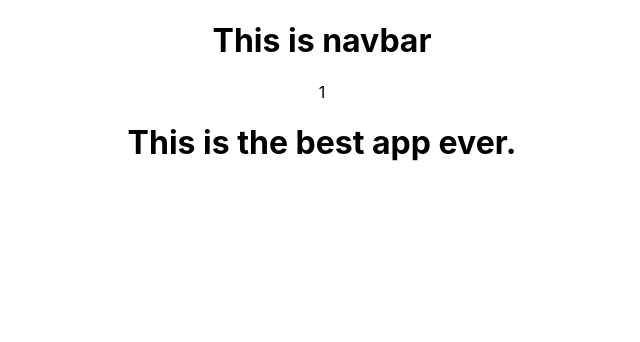
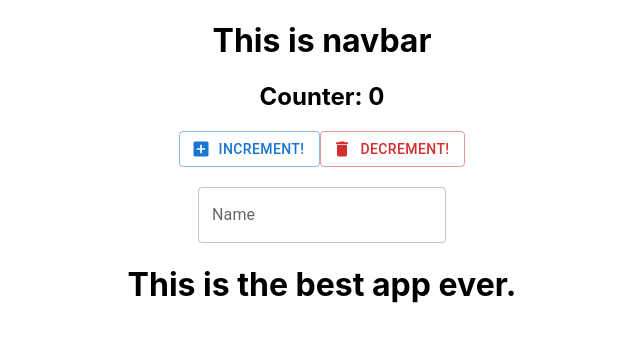
Before and after one commit to kowais915/prodify, a React (Create React App) app: page / in a window 1280 px wide. Shown: the top 342 px of the page, without its empty margins (318-958 px from the left). Built offline with nearby package versions, Linux system fonts and the light colour scheme.

Commit message:
:alembic: Trying out different MUI components

```diff
--- a/package.json
+++ b/package.json
@@ -5,6 +5,8 @@
   "dependencies": {
     "@emotion/react": "^11.11.1",
     "@emotion/styled": "^11.11.0",
+    "@fontsource/roboto": "^5.0.3",
+    "@mui/icons-material": "^5.11.16",
     "@mui/material": "^5.13.6",
     "@testing-library/jest-dom": "^5.16.5",
     "@testing-library/react": "^13.4.0",
--- a/src/components/Navbar.js
+++ b/src/components/Navbar.js
@@ -1,8 +1,96 @@
+import {Typography } from '@mui/material';
+import {Button } from '@mui/material';
+import {Container } from '@mui/material';
+import DeleteIcon from '@mui/icons-material/Delete';
+import AddBoxIcon from '@mui/icons-material/AddBox';
+import {useState } from 'react'
+import {TextField } from '@mui/material'
+
+
+
 
 const Navbar = () => {
+
+
+    const [counter, setCounter ] = useState(0);
+
+    const inc = ()=>{
+        setCounter((old)=>{
+            return old + 1;
+        })
+    }
+
+    const dec = ()=>{
+        setCounter((old )=>{
+            return old - 1;
+        })
+    }
+
     return (
+
         <div className="navbar">
-            <h1>This is navbar</h1>1
+            <h1>This is navbar</h1>
+
+            <h2>
+                Counter: {counter}
+            </h2>
+
+            <Container>
+                <Typography
+                    variant="h3"
+                    align="center"
+                    gutterBottom
+                    color ="secondary"
+                >
+
+                </Typography>
+
+                <Button
+                    onClick={()=>{
+                        inc();
+                    }}
+                    color= "primary"
+                    variant="outlined"
+                    startIcon = {<AddBoxIcon/>}
+
+                >
+                    Increment!
+
+                </Button>
+
+
+
+
+
+                            <Button
+                            onClick={()=>{
+                                dec();
+                            }}
+                            variant="outlined"
+                            color="error"
+                            startIcon = {<DeleteIcon/>}
+
+                        >
+
+                            Decrement!
+                        </Button>
+
+
+                    <form noValidate autoComplete='off'>
+                            <br/>
+                            <TextField
+
+                                label="Name"
+                            >
+
+                            </TextField>
+                    </form>
+
+            </Container>
+
+
+
+
         </div>
      );
 }
```
Also changed, not shown: 1 other file (tests, documents, lock files or other folders).
